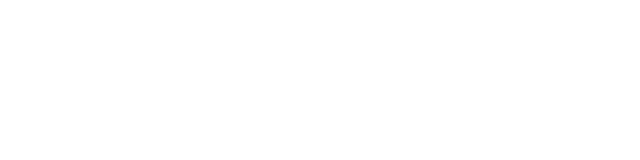
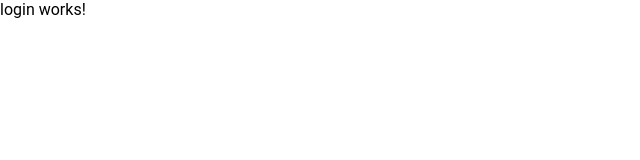
Before and after one commit to JeronimoToroC/GenSearchPortal, an Angular app in the folder frontend/: page /login in a window 1280 px wide. Before the commit this address led to /. Shown: the top 160 px of the page, without its empty margins (0-640 px from the left). Built offline with nearby package versions, Linux system fonts and the light colour scheme.

Commit message:
Componente login inicializado

```diff
--- a/frontend/src/routes/app.routes.ts
+++ b/frontend/src/routes/app.routes.ts
@@ -1,3 +1,14 @@
-import { Routes } from '@angular/router';
+import { Routes } from '@angular/router'
+import { LoginComponent } from '@screens/login/login.component'
 
-export const routes: Routes = [];
+export const routes: Routes = [
+    {
+        path: '**',
+        redirectTo: 'login',
+        pathMatch: 'full',
+    },
+    {
+        path: 'login',
+        component: LoginComponent,
+    },
+]
--- /dev/null
+++ b/frontend/src/screens/login/login.component.html
@@ -0,0 +1 @@
+<p>login works!</p>
```
Also changed, not shown: frontend/src/screens/login/login.component.ts (added, +11 -0 lines), frontend/src/screens/login/login.component.scss (added).
